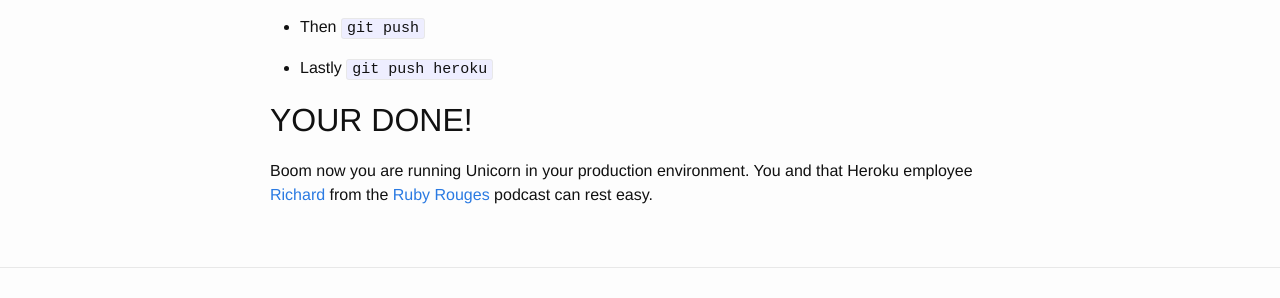
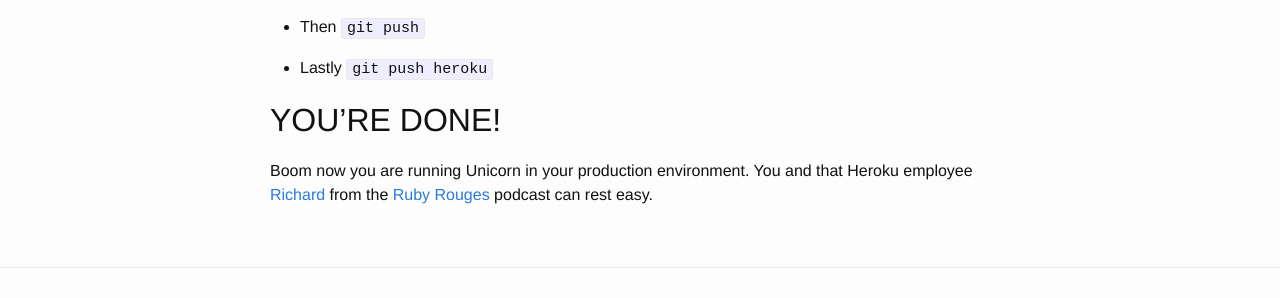
Before and after one commit to chrislabarge/chrislabarge.github.io, a Jekyll site: the page built from _posts/2014-10-16-unicorn-server.markdown, in a window 1280 px wide and 900 px high, scrolled down 2135 px. Shown: the part 342-640 px from the top of the window. Built offline with Jekyll 4.4.1, drawn with Linux system fonts in a browser that asks for light colours.

Commit message:
fixed a grammer error in heading of my first post.

```diff
--- a/_posts/2014-10-16-unicorn-server.markdown
+++ b/_posts/2014-10-16-unicorn-server.markdown
@@ -109,7 +109,7 @@ Now all you have to do is `push` the application to [Github][github] and then [H
 
 * Lastly `git push heroku`
 
-##YOUR DONE!
+##YOU'RE DONE!
 
 Boom now you are running Unicorn in your production environment. You and that Heroku employee [Richard][richard] from
 the [Ruby Rouges][richard-pod] podcast can rest easy.
```
Also changed, not shown: 1 other file.
